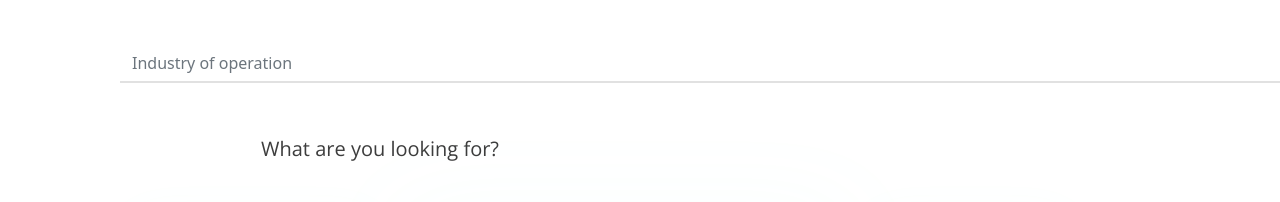
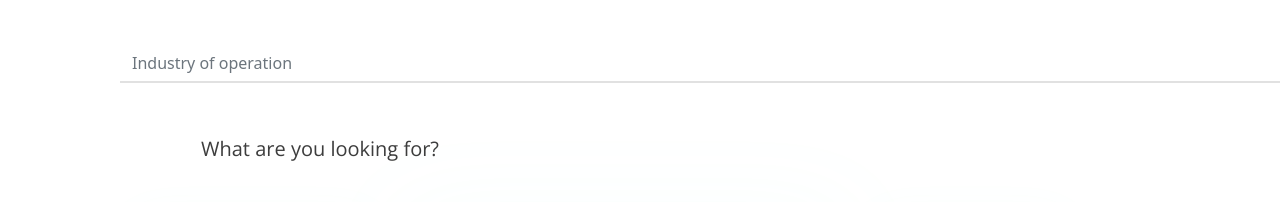
Before and after one commit to GirlWho-Codes/project-x, a React (Create React App) app: page /services in a window 1280 px wide. Shown: the part 960-1162 px from the top of the page. Built offline with nearby package versions, Linux system fonts and the light colour scheme.

Commit message:
Update Services.jsx

```diff
--- a/src/pages/Services.jsx
+++ b/src/pages/Services.jsx
@@ -161,7 +161,7 @@ const Services = () => {
     </Form>
       <div className='p'>
 
-      <p className='btn-q'>What are you looking for?</p>
+      <p className='btn-w'>What are you looking for?</p>
     <div className='button-containera'>
         <div className='button-c'>
           <button className='button-c1'>Getting the right talent</button>
```
